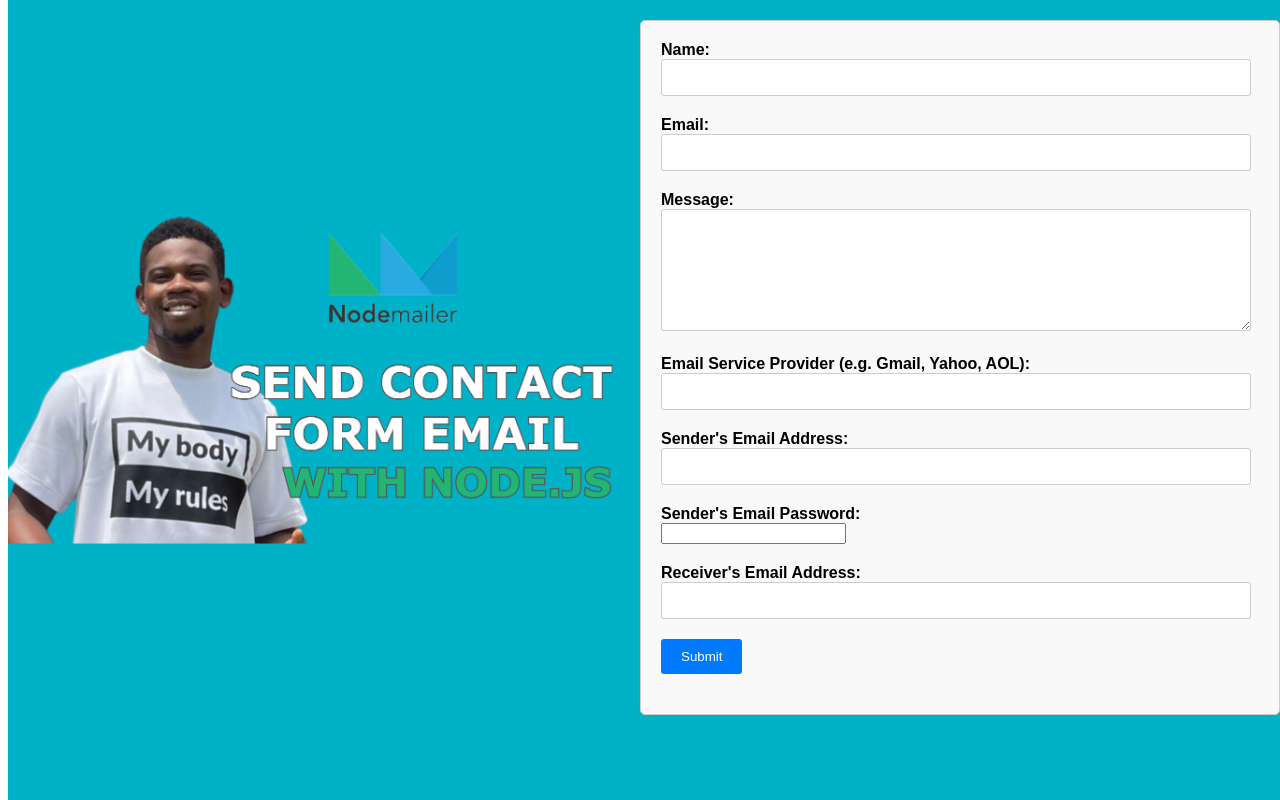
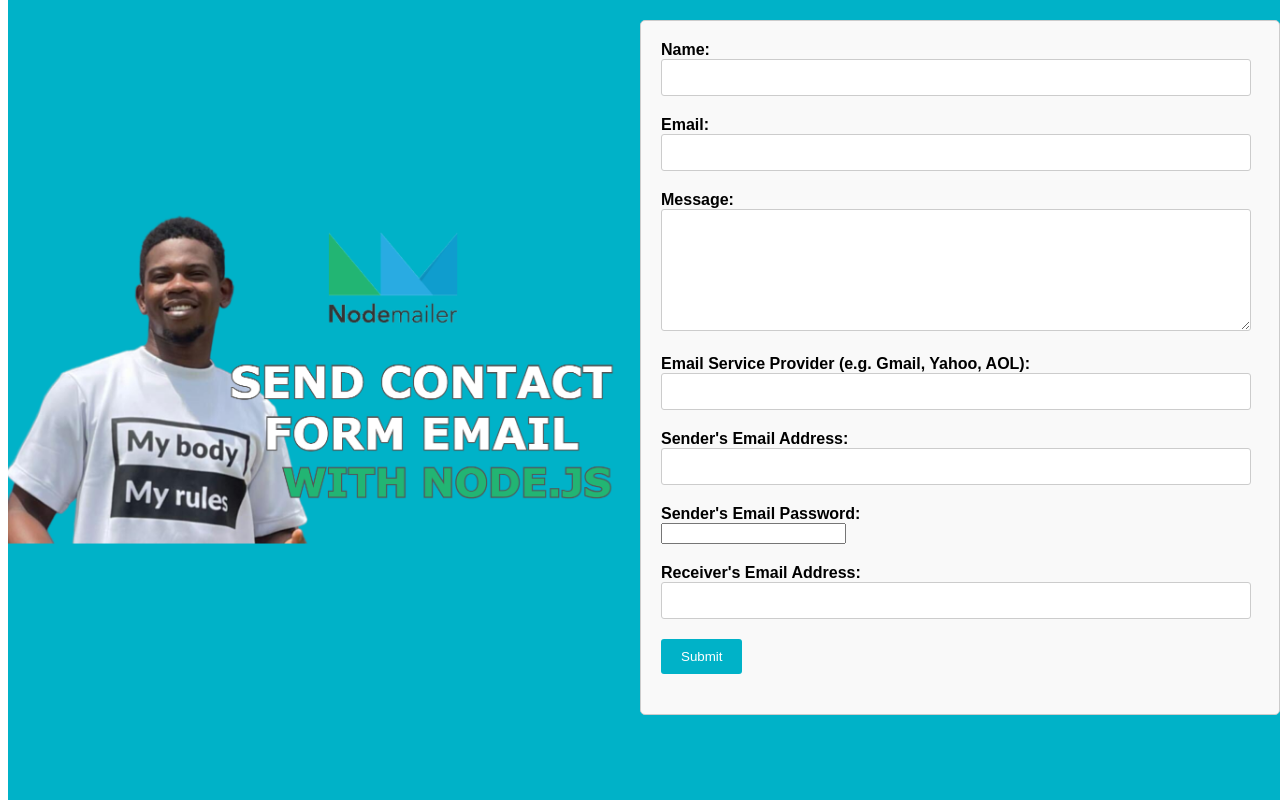
Before and after one commit to DimTony/Formailer, a website: page index.html in a window 1280 px wide. Drawn offline with Linux system fonts and the light colour scheme.

Commit message:
Initial commit

```diff
--- a/index.html
+++ b/index.html
@@ -143,7 +143,7 @@
         </div>
 
         <div class="form-group">
-          <input type="submit" value="Submit">
+          <input style="background-color: #00B2C8;" type="submit" value="Submit">
         </div>
       </form>
     </div>
```
